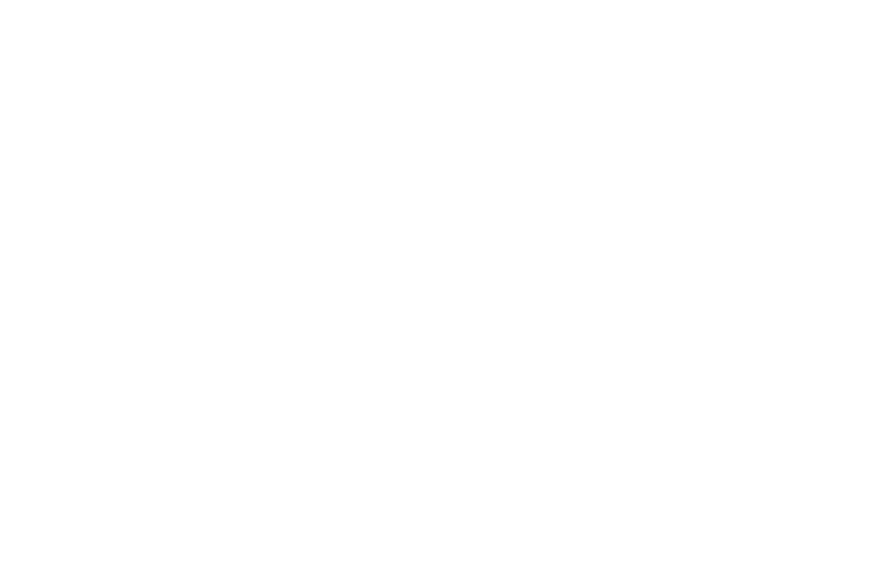
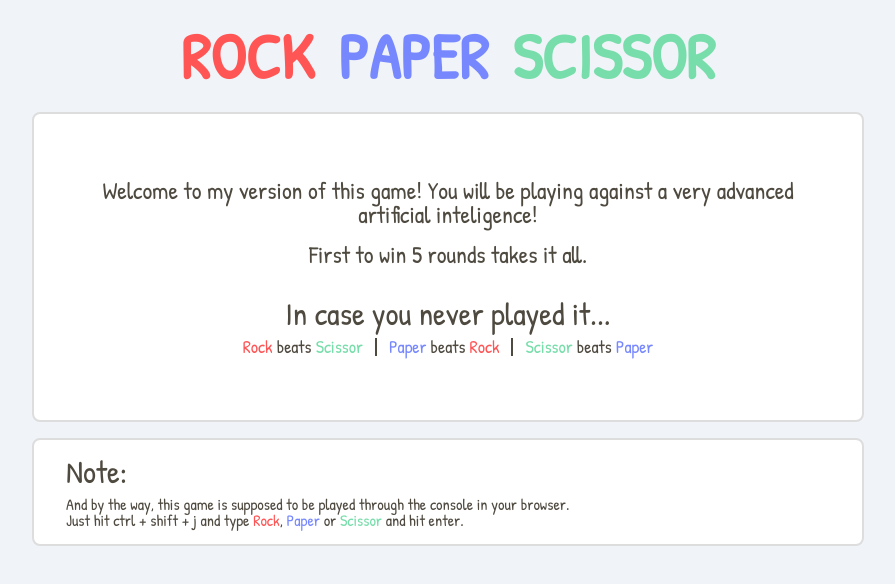
Before and after one commit to igorpachp/op-rock-paper-scissor, a plain HTML site: page index.html in a window 1280 px wide. Shown: the whole page, without its empty margins (192-1087 px from the left). Drawn offline with Linux system fonts and the light colour scheme.

Commit message:
setting up a basic html/css to give context to users

```diff
--- /dev/null
+++ b/css/reset.css
@@ -0,0 +1,48 @@
+/* http://meyerweb.com/eric/tools/css/reset/
+   v2.0 | 20110126
+   License: none (public domain)
+*/
+
+html, body, div, span, applet, object, iframe,
+h1, h2, h3, h4, h5, h6, p, blockquote, pre,
+a, abbr, acronym, address, big, cite, code,
+del, dfn, em, img, ins, kbd, q, s, samp,
+small, strike, strong, sub, sup, tt, var,
+b, u, i, center,
+dl, dt, dd, ol, ul, li,
+fieldset, form, label, legend,
+table, caption, tbody, tfoot, thead, tr, th, td,
+article, aside, canvas, details, embed,
+figure, figcaption, footer, header, hgroup,
+menu, nav, output, ruby, section, summary,
+time, mark, audio, video {
+	margin: 0;
+	padding: 0;
+	border: 0;
+	font-size: 100%;
+	font: inherit;
+	vertical-align: baseline;
+}
+/* HTML5 display-role reset for older browsers */
+article, aside, details, figcaption, figure,
+footer, header, hgroup, menu, nav, section {
+	display: block;
+}
+body {
+	line-height: 1;
+}
+ol, ul {
+	list-style: none;
+}
+blockquote, q {
+	quotes: none;
+}
+blockquote:before, blockquote:after,
+q:before, q:after {
+	content: '';
+	content: none;
+}
+table {
+	border-collapse: collapse;
+	border-spacing: 0;
+}
--- a/css/style.css
+++ b/css/style.css
@@ -0,0 +1,75 @@
+body {
+    font-family: 'Patrick Hand', cursive;
+    color: #4f4a40;
+    background-color: #f0f4f8;
+}
+
+h1 {
+    font-size: 64px;
+    text-transform: uppercase;
+    font-weight: bold;
+    margin: 24px;
+    display: flex;
+    gap: 24px;
+    justify-content: center;
+}
+
+.rock {
+    color: #ff5555;
+    flex: 0 1 auto;
+}
+
+.paper {
+    color: #7788ff;
+    flex: 0 1 auto;
+}
+
+.scissor {
+    color: #77ddaa;
+    flex: 0 1 auto;
+}
+
+.welcome,
+.warning {
+    border: solid 2px #dddddd;
+    border-radius: 8px;
+    background-color: #ffffff;
+    width: 65%;
+    box-sizing: border-box;
+}
+
+.welcome {
+    margin: 0 auto;
+    padding: 64px;
+    font-size: 24px;
+    text-align: center;
+}
+
+.welcome-msg {
+    margin: 0 0 32px;
+}
+
+.welcome-msg > p {
+    margin: 0 0 16px;
+}
+
+h2 {
+    margin: 0 0 8px;
+    font-size: 32px;
+}
+
+.tutorial {
+    font-size: 18px;
+    display: flex;
+    justify-content: center;
+    gap:12px;
+}
+
+.separator {
+    border: 1px solid #4f4a40;
+}
+
+.warning {
+    padding: 16px 32px;
+    margin: 16px auto;
+}
--- a/index.html
+++ b/index.html
@@ -1,13 +1,38 @@
 <!DOCTYPE html>
 <html lang="en">
 <head>
-    <meta charset="UTF-8">
-    <meta name="viewport" content="width=device-width, initial-scale=1.0">
-    <title>Rock, Paper, Scissor!</title>
-    <link rel="stylesheet" href="css/style.css"/>
-    <script src="js/script.js"></script>
+  <meta charset="UTF-8">
+  <meta name="viewport" content="width=device-width, initial-scale=1.0">
+  <title>Rock, Paper, Scissor!</title>
+  <link rel="stylesheet" href="css/reset.css"/>
+  <link rel="stylesheet" href="css/style.css"/>
+  <script src="js/script.js"></script>
+  <link rel="preconnect" href="https://fonts.googleapis.com">
+  <link rel="preconnect" href="https://fonts.gstatic.com" crossorigin>
+  <link href="https://fonts.googleapis.com/css2?family=Patrick+Hand&display=swap" rel="stylesheet">
 </head>
 <body>
+  <h1><span class="rock">Rock</span><span class="paper">Paper</span><span class="scissor">Scissor</span></h1>
+  <div class="welcome">
+    <div class="welcome-msg">
+      <p>Welcome to my version of this game! You will be playing against a <span>very</span> advanced artificial inteligence!</p>
+      <p>First to win 5 rounds takes it all.</p>
+    </div>
 
+    <h2>In case you never played it...</h2>
+    <div class="tutorial">
+      <p><span class="rock">Rock</span> beats <span class="scissor">Scissor</span></p>
+      <div class="separator"></div>
+      <p><span class="paper">Paper</span> beats <span class="rock">Rock</span></p>
+      <div class="separator"></div>
+      <p><span class="scissor">Scissor</span> beats <span class="paper">Paper</span></p>
+  </div>
+  </div>
+
+  <div class="warning">
+    <h2>Note:</h2>
+    <p>And by the way, this game is supposed to be played through the console in your browser.</p>
+    <p>Just hit <span class="command">ctrl + shift + j</span> and type <span class="rock">Rock</span>, <span class="paper">Paper</span> or <span class="scissor">Scissor</span> and hit <span class="command">enter</span>.</p>
+  </div>
 </body>
 </html>
```
Also changed, not shown: 1 other file.
